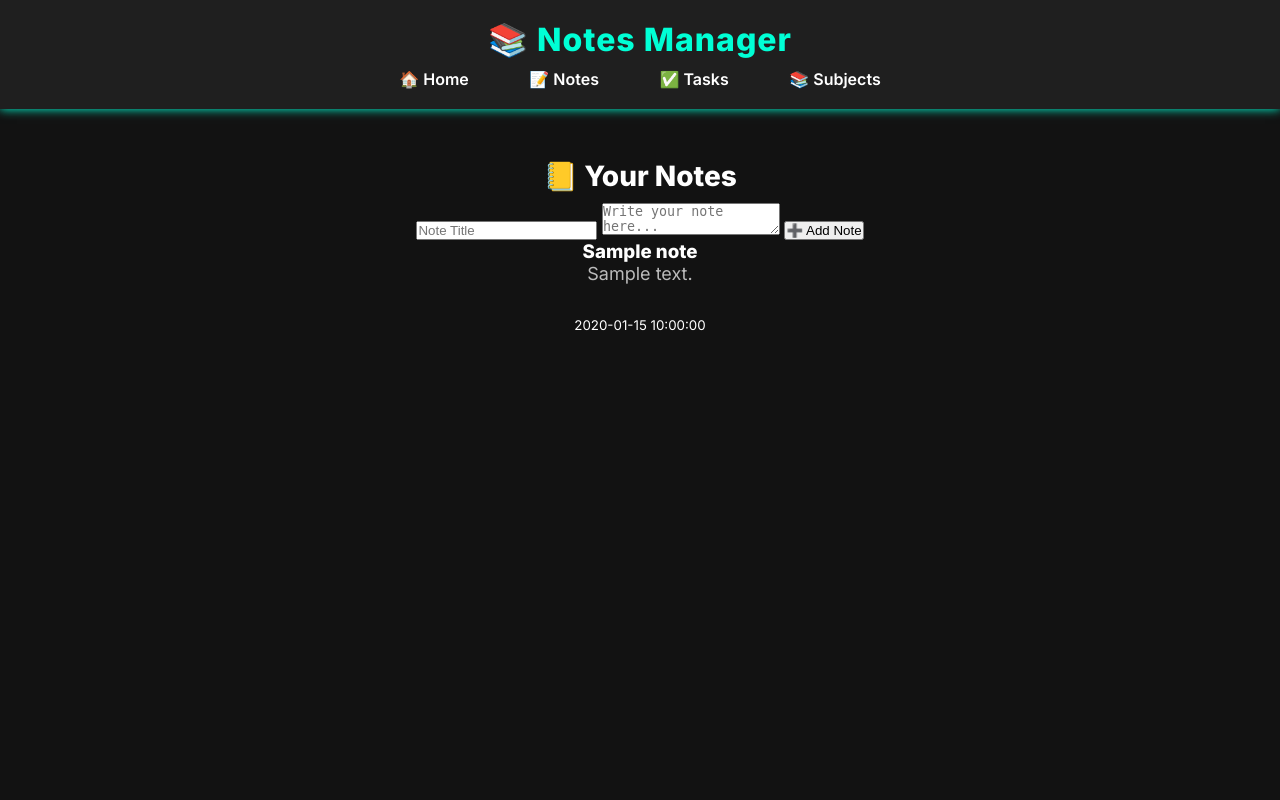
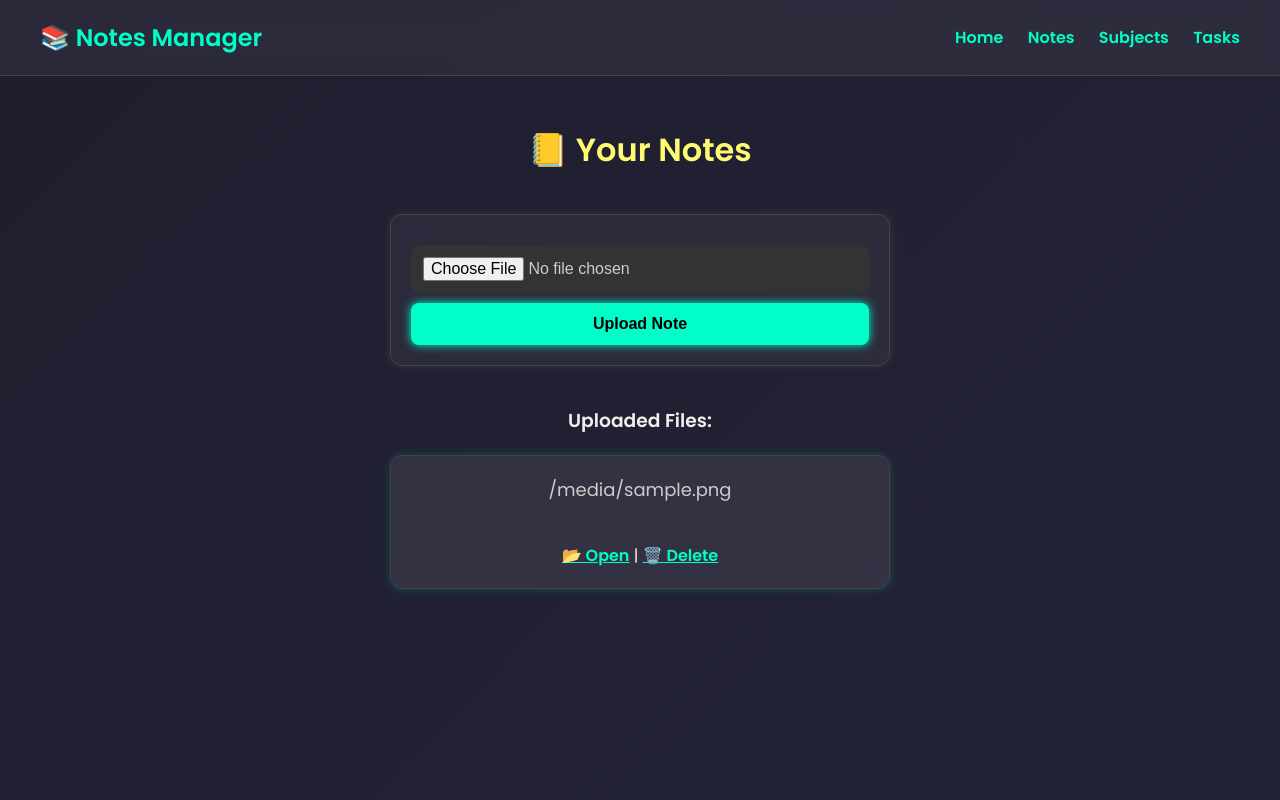
Before and after one commit to Mizankhan184/notes-manager, a Flask app: template templates/notes.html in a window 1280 px wide. Run offline with Flask 3, Linux system fonts and the light colour scheme; the template is opened without the code that fills it: most values are stand-ins (such as "Sample title", 1, 10 or a date in 2020).

Commit message:
Updated app and templates

```diff
--- a/app.py
+++ b/app.py
@@ -1,101 +1,91 @@
-from flask import Flask, render_template, request, redirect, url_for
+from flask import Flask, render_template, request, redirect, url_for, send_from_directory, flash
 import os
-import sqlite3
 from datetime import datetime
 
 app = Flask(__name__)
-app.config['UPLOAD_FOLDER'] = 'uploads'
-if not os.path.exists(app.config['UPLOAD_FOLDER']):
-    os.makedirs(app.config['UPLOAD_FOLDER'])
+app.secret_key = 'supersecretkey'  # Required for flash messages
 
-# --- Database Connection ---
-def get_db_connection():
-    conn = sqlite3.connect('data.db')
-    conn.row_factory = sqlite3.Row
-    return conn
+# ========== CONFIGURATION ==========
+BASE_DIR = os.getcwd()
+UPLOAD_FOLDER = os.path.join(BASE_DIR, 'uploads')
+TASKS_FILE = os.path.join(BASE_DIR, 'data', 'tasks.txt')
+SUBJECTS_FILE = os.path.join(BASE_DIR, 'data', 'subjects.txt')
 
-# --- Splash Redirect ---
+os.makedirs(UPLOAD_FOLDER, exist_ok=True)
+os.makedirs(os.path.dirname(TASKS_FILE), exist_ok=True)
+
+app.config['UPLOAD_FOLDER'] = UPLOAD_FOLDER
+
+# ========== ROUTES ==========
+
 @app.route('/')
-def index():
-    return redirect(url_for('splash'))
-
-@app.route('/splash')
 def splash():
     return render_template('splash.html')
 
-@app.route('/welcome')
-def welcome():
-    return render_template('welcome.html')
+@app.route('/index')
+def index():
+    return render_template('index.html')
 
-# --- Notes Module ---
-@app.route('/notes')
+@app.route('/notes', methods=['GET', 'POST'])
 def notes():
-    conn = get_db_connection()
-    notes = conn.execute('SELECT * FROM notes').fetchall()
-    conn.close()
-    return render_template('notes.html', notes=notes)
+    if request.method == 'POST':
+        uploaded_file = request.files.get('note')
+        if uploaded_file and uploaded_file.filename:
+            file_path = os.path.join(app.config['UPLOAD_FOLDER'], uploaded_file.filename)
+            uploaded_file.save(file_path)
+            flash(f"✅ '{uploaded_file.filename}' uploaded successfully.")
+            return redirect(url_for('notes'))
+    files = os.listdir(app.config['UPLOAD_FOLDER'])
+    return render_template('notes.html', files=files)
 
-@app.route('/add_note', methods=['POST'])
-def add_note():
-    title = request.form['title']
-    content = request.form['content']
-    date = datetime.now().strftime("%Y-%m-%d %H:%M:%S")
-    conn = get_db_connection()
-    conn.execute('INSERT INTO notes (title, content, date) VALUES (?, ?, ?)', (title, content, date))
-    conn.commit()
-    conn.close()
+@app.route('/uploads/<filename>')
+def uploaded_file(filename):
+    return send_from_directory(app.config['UPLOAD_FOLDER'], filename)
+
+@app.route('/delete/<filename>')
+def delete_file(filename):
+    file_path = os.path.join(app.config['UPLOAD_FOLDER'], filename)
+    if os.path.exists(file_path):
+        os.remove(file_path)
+        flash(f"🗑️ '{filename}' deleted successfully.")
+    else:
+        flash(f"⚠️ File '{filename}' not found.")
     return redirect(url_for('notes'))
 
-# --- Tasks Module ---
-@app.route('/tasks')
+@app.route('/subjects', methods=['GET', 'POST'])
+def subjects():
+    if request.method == 'POST':
+        new_subject = request.form.get('subject')
+        if new_subject:
+            with open(SUBJECTS_FILE, 'a') as f:
+                f.write(new_subject + '\n')
+            flash(f"📘 Subject '{new_subject}' added.")
+            return redirect(url_for('subjects'))
+    subjects = []
+    if os.path.exists(SUBJECTS_FILE):
+        with open(SUBJECTS_FILE, 'r') as f:
+            subjects = [line.strip() for line in f.readlines() if line.strip()]
+    return render_template('subjects.html', subjects=subjects)
+
+@app.route('/tasks', methods=['GET', 'POST'])
 def tasks():
-    conn = get_db_connection()
-    tasks = conn.execute('SELECT * FROM tasks').fetchall()
-    conn.close()
+    if request.method == 'POST':
+        task = request.form.get('task')
+        if task:
+            with open(TASKS_FILE, 'a') as f:
+                f.write(task + '\n')
+            flash(f"✅ Task added: '{task}'")
+            return redirect(url_for('tasks'))
+    tasks = []
+    if os.path.exists(TASKS_FILE):
+        with open(TASKS_FILE, 'r') as f:
+            tasks = [line.strip() for line in f.readlines() if line.strip()]
     return render_template('tasks.html', tasks=tasks)
 
-@app.route('/add_task', methods=['POST'])
-def add_task():
-    task = request.form['task']
-    conn = get_db_connection()
-    conn.execute('INSERT INTO tasks (task, done) VALUES (?, ?)', (task, False))
-    conn.commit()
-    conn.close()
-    return redirect(url_for('tasks'))
+@app.errorhandler(404)
+def page_not_found(e):
+    return render_template('404.html'), 404
 
-@app.route('/update_task/<int:task_id>')
-def update_task(task_id):
-    conn = get_db_connection()
-    conn.execute('UPDATE tasks SET done = NOT done WHERE id = ?', (task_id,))
-    conn.commit()
-    conn.close()
-    return redirect(url_for('tasks'))
-
-@app.route('/delete_task/<int:task_id>')
-def delete_task(task_id):
-    conn = get_db_connection()
-    conn.execute('DELETE FROM tasks WHERE id = ?', (task_id,))
-    conn.commit()
-    conn.close()
-    return redirect(url_for('tasks'))
-
-# --- Subjects Module ---
-@app.route('/subject', methods=['GET'])
-def subject():
-    conn = get_db_connection()
-    subjects = conn.execute('SELECT * FROM subjects').fetchall()
-    conn.close()
-    return render_template('subject.html', subjects=subjects)
-
-@app.route('/add_subject', methods=['POST'])
-def add_subject():
-    name = request.form['subject']
-    conn = get_db_connection()
-    conn.execute('INSERT INTO subjects (name) VALUES (?)', (name,))
-    conn.commit()
-    conn.close()
-    return redirect(url_for('subject'))
-
-# --- Run App ---
+# ========== RUN APP ==========
 if __name__ == '__main__':
-    app.run(host='0.0.0.0', port=5000)
+    app.run(debug=True)
--- a/static/css/style.css
+++ b/static/css/style.css
@@ -1,115 +1,182 @@
-@import url('https://fonts.googleapis.com/css2?family=Great+Vibes&display=swap');
-@import url('https://fonts.googleapis.com/css2?family=Inter:wght@400;600;800&display=swap');
-
-/* === RESET === */
+/* === GLOBAL RESET === */
 * {
-    margin: 0;
-    padding: 0;
-    box-sizing: border-box;
+  margin: 0;
+  padding: 0;
+  box-sizing: border-box;
 }
 
-/* === BODY === */
+/* === BODY & BACKGROUND === */
 body {
-    background-color: #121212;
-    color: #ffffff;
-    font-family: 'Inter', sans-serif;
-    min-height: 100vh;
+  font-family: 'Poppins', sans-serif;
+  background: linear-gradient(135deg, #1e1e2f, #232336);
+  color: #f0f0f0;
+  min-height: 100vh;
 }
 
-/* === HEADER === */
-header {
-    background-color: #1f1f1f;
-    padding: 20px 40px;
-    box-shadow: 0 0 10px #00ffd5;
-    text-align: center;
+/* === HEADER GLASS STYLE === */
+.glass-header {
+  background: rgba(255, 255, 255, 0.05);
+  backdrop-filter: blur(10px);
+  padding: 20px 40px;
+  display: flex;
+  justify-content: space-between;
+  align-items: center;
+  border-bottom: 1px solid #444;
+  position: sticky;
+  top: 0;
+  z-index: 100;
 }
 
-header h1 {
-    font-size: 32px;
-    color: #00ffd5;
-    margin-bottom: 10px;
-    letter-spacing: 1px;
-}
-
-/* === NAVIGATION === */
-nav {
-    margin-top: 10px;
+.glass-header h1 {
+  font-size: 24px;
+  color: #00ffc8;
 }
 
 nav a {
-    color: #ffffff;
-    margin: 0 10px;
-    text-decoration: none;
-    font-weight: 600;
-    padding: 8px 16px;
-    border: 2px solid transparent;
-    border-radius: 8px;
-    transition: all 0.3s ease;
+  color: #00ffc8;
+  text-decoration: none;
+  margin-left: 20px;
+  font-weight: 600;
+  font-size: 16px;
+  transition: 0.3s ease-in-out;
 }
 
 nav a:hover {
-    border-color: #00ffd5;
-    background-color: #00ffd515;
-    color: #00ffd5;
+  color: #fffa72;
+  text-shadow: 0 0 10px #fffa72;
 }
 
-/* === MAIN === */
+/* === MAIN CONTENT === */
 main {
-    padding: 50px 20px;
-    max-width: 800px;
-    margin: auto;
-    text-align: center;
+  padding: 50px 20px;
+  text-align: center;
 }
 
-main h2 {
-    font-size: 28px;
-    margin-bottom: 10px;
-    color: #ffffff;
+/* === HEADINGS === */
+h2 {
+  font-size: 32px;
+  margin-bottom: 20px;
+  color: #fffa72;
 }
 
-main p {
-    font-size: 18px;
-    color: #bbbbbb;
-    margin-bottom: 30px;
+/* === PARAGRAPH === */
+p {
+  font-size: 18px;
+  margin-bottom: 40px;
+  color: #ccc;
 }
 
-/* === SIGNATURE === */
-.signature {
-    font-family: 'Great Vibes', cursive;
-    font-size: 48px;
-    color: #ffffff;
-    text-shadow: 0 0 10px #00ffd5, 0 0 20px #00ffd5;
-    animation: pulse 2s infinite;
-    margin-top: 40px;
+/* === BUTTON STYLE === */
+.btn {
+  background: linear-gradient(45deg, #00ffc8, #00aaff);
+  color: #000;
+  padding: 14px 30px;
+  margin: 15px;
+  text-decoration: none;
+  border-radius: 10px;
+  font-weight: bold;
+  font-size: 16px;
+  box-shadow: 0 0 15px #00ffc8;
+  transition: 0.3s ease-in-out;
+  display: inline-block;
 }
 
-@keyframes pulse {
-    0% { transform: scale(1); opacity: 0.8; }
-    50% { transform: scale(1.05); opacity: 1; }
-    100% { transform: scale(1); opacity: 0.8; }
+.btn:hover {
+  background: #fffa72;
+  color: #000;
+  box-shadow: 0 0 20px #fffa72;
+  transform: scale(1.05);
+}
+
+/* === NOTES FILE CARD === */
+.note-card {
+  background: rgba(255, 255, 255, 0.08);
+  border: 1px solid #444;
+  border-radius: 12px;
+  padding: 20px;
+  margin: 20px auto;
+  max-width: 500px;
+  box-shadow: 0 0 10px rgba(0,255,200,0.2);
+  transition: 0.3s ease-in-out;
+}
+
+.note-card:hover {
+  transform: scale(1.02);
+  box-shadow: 0 0 20px rgba(0,255,200,0.4);
+}
+
+.note-card a {
+  color: #00ffc8;
+  text-decoration: underline;
+  font-weight: 600;
+}
+
+.note-card a:hover {
+  color: #fffa72;
+}
+
+/* === FILE UPLOAD FORM === */
+.upload-form {
+  margin: 40px auto;
+  max-width: 500px;
+  padding: 20px;
+  background: rgba(255,255,255,0.05);
+  border-radius: 12px;
+  border: 1px solid #444;
+  box-shadow: 0 0 10px rgba(255,255,255,0.1);
+}
+
+.upload-form input[type="file"],
+.upload-form input[type="submit"] {
+  width: 100%;
+  padding: 12px;
+  margin-top: 10px;
+  border-radius: 8px;
+  border: none;
+  font-size: 16px;
+}
+
+.upload-form input[type="file"] {
+  background-color: #333;
+  color: #ccc;
+}
+
+.upload-form input[type="submit"] {
+  background: #00ffc8;
+  color: #000;
+  font-weight: bold;
+  cursor: pointer;
+  box-shadow: 0 0 10px #00ffc8;
+  transition: 0.3s ease-in-out;
+}
+
+.upload-form input[type="submit"]:hover {
+  background: #fffa72;
+  box-shadow: 0 0 15px #fffa72;
 }
 
 /* === RESPONSIVE === */
-@media (max-width: 600px) {
-    header h1 {
-        font-size: 24px;
-    }
+@media (max-width: 768px) {
+  .glass-header {
+    flex-direction: column;
+    align-items: flex-start;
+  }
 
-    nav a {
-        display: inline-block;
-        margin: 5px;
-        font-size: 14px;
-    }
+  nav {
+    margin-top: 10px;
+  }
 
-    main h2 {
-        font-size: 22px;
-    }
+  nav a {
+    display: inline-block;
+    margin: 10px 10px 0 0;
+  }
 
-    main p {
-        font-size: 16px;
-    }
+  h2 {
+    font-size: 24px;
+  }
 
-    .signature {
-        font-size: 36px;
-    }
+  .btn {
+    padding: 12px 20px;
+    font-size: 14px;
+  }
 }
--- a/static/js/script.js
+++ b/static/js/script.js
@@ -1,28 +1,33 @@
-// ===== Notes Manager JS =====
-
-// ✅ Show a success flash message temporarily
-function showFlashMessage(message) {
-    const flash = document.createElement("div");
-    flash.className = "flash";
-    flash.innerText = message;
-    document.body.appendChild(flash);
-
-    setTimeout(() => {
-        flash.remove();
-    }, 2500);
+// Confirm before deleting a file
+function confirmDelete(filename) {
+    const confirmDelete = confirm(`Are you sure you want to delete "${filename}"?`);
+    if (confirmDelete) {
+        window.location.href = `/delete/${filename}`;
+    }
 }
 
-// ✅ Confirm before deleting a task
-function confirmDelete(taskName) {
-    return confirm(`Are you sure you want to delete "${taskName}"?`);
+// Toast message on file upload (if added in backend later)
+document.addEventListener("DOMContentLoaded", () => {
+    const toast = document.getElementById("toast-message");
+    if (toast) {
+        toast.classList.add("show");
+        setTimeout(() => {
+            toast.classList.remove("show");
+        }, 3000);
+    }
+});
+
+// Optional: Toggle dark/light mode
+function toggleTheme() {
+    document.body.classList.toggle("light-theme");
 }
 
-// ✅ Animate splash fade-out (optional)
-document.addEventListener('DOMContentLoaded', function () {
-    const splash = document.querySelector('.splash');
-    if (splash) {
-        setTimeout(() => {
-            splash.classList.add('fade-out');
-        }, 2000);
-    }
+// Smooth scroll for internal links
+document.querySelectorAll('a[href^="#"]').forEach(anchor => {
+    anchor.addEventListener('click', function (e) {
+        e.preventDefault();
+        document.querySelector(this.getAttribute('href')).scrollIntoView({
+            behavior: 'smooth'
+        });
+    });
 });
--- a/templates/base.html
+++ b/templates/base.html
@@ -2,21 +2,24 @@
 <html lang="en">
 <head>
   <meta charset="UTF-8">
-    <title>Notes Manager</title>
-    <link rel="stylesheet" href="{{ url_for('static', filename='css/style.css') }}">
+  <title>{% block title %}Notes Manager{% endblock %}</title>
+  <link href="https://fonts.googleapis.com/css2?family=Poppins:wght@400;600&display=swap" rel="stylesheet">
+  <link rel="stylesheet" href="{{ url_for('static', filename='style.css') }}">
+  <meta name="viewport" content="width=device-width, initial-scale=1.0">
 </head>
 <body>
-    <header>
+  <header class="glass-header">
     <h1>📚 Notes Manager</h1>
     <nav>
-            <a href="{{ url_for('welcome') }}">🏠 Home</a>
-            <a href="{{ url_for('notes') }}">📝 Notes</a>
-            <a href="{{ url_for('tasks') }}">✅ Tasks</a>
-            <a href="{{ url_for('subject') }}">📚 Subjects</a>
+      <a href="/index">Home</a>
+      <a href="/notes">Notes</a>
+      <a href="/subjects">Subjects</a>
+      <a href="/tasks">Tasks</a>
     </nav>
   </header>
   <main>
     {% block content %}{% endblock %}
   </main>
+  <script src="{{ url_for('static', filename='js/script.js') }}"></script>
 </body>
 </html>
--- a/templates/notes.html
+++ b/templates/notes.html
@@ -1,20 +1,22 @@
 {% extends "base.html" %}
+{% block title %}Notes{% endblock %}
 {% block content %}
-<section>
-    <h2>📒 Your Notes</h2>
-    <form method="POST" action="{{ url_for('add_note') }}">
-        <input type="text" name="title" placeholder="Note Title" required>
-        <textarea name="content" placeholder="Write your note here..." required></textarea>
-        <button type="submit">➕ Add Note</button>
-    </form>
-    <div class="note-list">
-        {% for note in notes %}
-        <div class="note-card">
-            <h3>{{ note['title'] }}</h3>
-            <p>{{ note['content'] }}</p>
-            <small>{{ note['date'] }}</small>
-        </div>
-        {% endfor %}
-    </div>
-</section>
+  <h2>📒 Your Notes</h2>
+  <form class="upload-form" method="POST" enctype="multipart/form-data">
+    <input type="file" name="note" required>
+    <input type="submit" value="Upload Note">
+  </form>
+
+  {% if files %}
+    <h3>Uploaded Files:</h3>
+    {% for file in files %}
+      <div class="note-card">
+        <p>{{ file }}</p>
+        <a href="{{ url_for('uploaded_file', filename=file) }}" target="_blank">📂 Open</a> |
+        <a href="{{ url_for('delete_file', filename=file) }}">🗑️ Delete</a>
+      </div>
+    {% endfor %}
+  {% else %}
+    <p>No notes uploaded yet.</p>
+  {% endif %}
 {% endblock %}
```
Also changed, not shown: templates/error.html (added, +7 -0 lines), templates/index.html (+8 -9 lines), templates/splash.html (+10 -17 lines), templates/subject.html (+4 -13 lines), templates/tasks.html (+4 -16 lines). Lines whose indentation alone changed are shown as unchanged.
